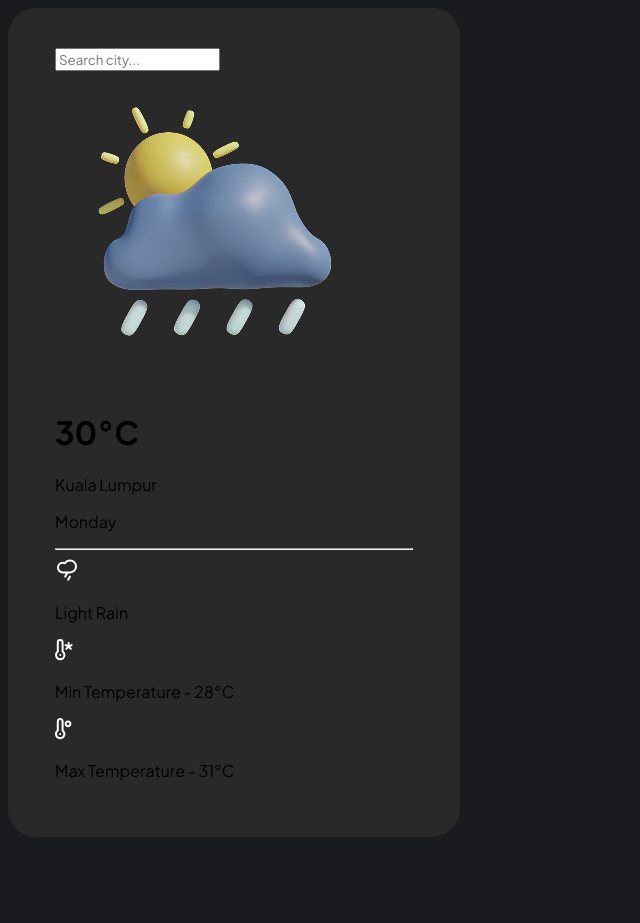
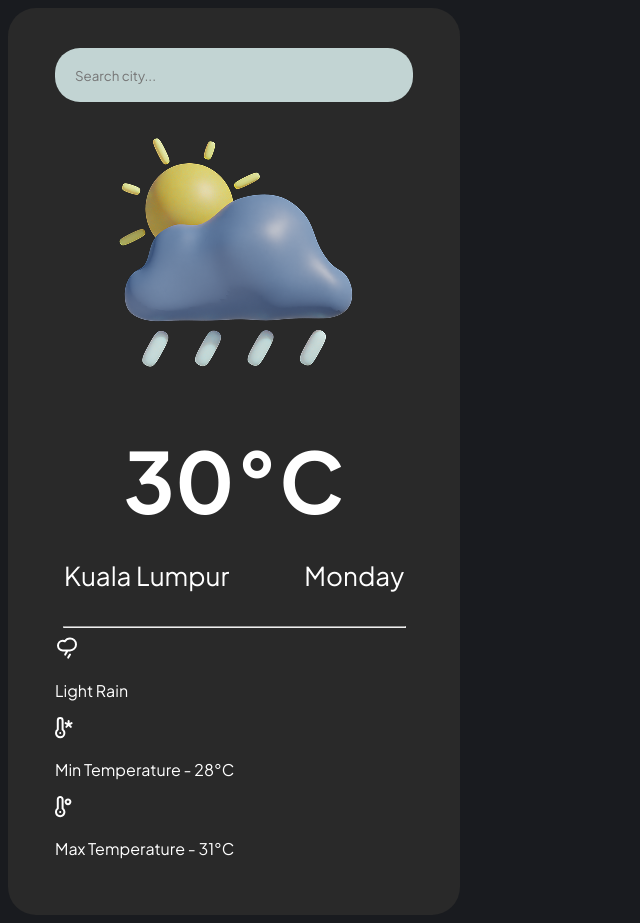
Before and after one commit to h3pixz/react-weather, a React (Vite) app: page / in a window 1280 px wide. Shown: the whole page, without its empty margins (0-640 px from the left). Before the commit the page ends 845 px from the top, so only its background shows below. Built offline with nearby package versions, Linux system fonts and the light colour scheme.

Commit message:
weather container layout

```diff
--- a/src/app/App.scss
+++ b/src/app/App.scss
@@ -2,6 +2,8 @@
   --bg-color: #191b1f;
   --bg-weather: #292929;
   --container-width: 452px;
+  --input-color: #c2d4d3;
+  --font-color: white;
 }
 * {
   font-family: "Plus Jakarta Sans", sans-serif;
@@ -19,4 +21,43 @@ body {
   background-color: var(--bg-weather);
   border-radius: 28px;
   padding: 40px 47px;
+  color: var(--font-color);
+  display: flex;
+  flex-direction: column;
+
+  input {
+    border-radius: 25px;
+    padding: 10px 20px;
+    border: none;
+    background-color: var(--input-color);
+    max-width: 342px;
+    height: 34px;
+  }
 }
+
+.weather {
+  display: flex;
+  align-items: center;
+  text-align: center;
+  flex-direction: column;
+
+  .icon-temp {
+    font-size: 42px;
+
+    h1 {
+      margin: 0;
+    }
+  }
+
+  .city-day {
+    display: flex;
+    align-items: center;
+    justify-content: space-between;
+    gap: 75px;
+    font-size: 26px;
+  }
+
+  hr {
+    width: 341px;
+  }
+}
```
